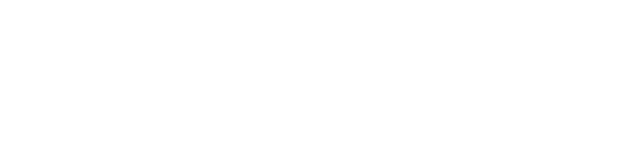
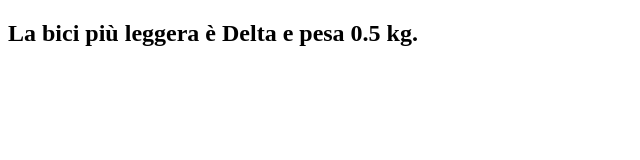
Before and after one commit to marcomazzotti/js-snack-es6, a plain HTML site: page snack1/index.html in a window 1280 px wide. Shown: the whole page, without its empty margins (0-640 px from the left). Drawn offline with Linux system fonts and the light colour scheme.

Commit message:
Add: snack 1 done

```diff
--- a/snack1/index.html
+++ b/snack1/index.html
@@ -8,6 +8,7 @@
 </head>
 <body>
 
+  <h2 id="result"></h2>
 
   <script src="js/script.js"></script>
 </body>
--- a/snack1/js/script.js
+++ b/snack1/js/script.js
@@ -0,0 +1,33 @@
+const biciArray = [
+  {
+    nome: "Alfa",
+    peso: 1
+  },
+  {
+    nome: "Beta",
+    peso: 3
+  },
+  {
+    nome: "Gamma",
+    peso: 5
+  },
+  {
+    nome: "Delta",
+    peso: 0.5
+  }
+]
+
+const pesi = biciArray.map((item)=>{
+  return item.peso;
+})
+let pesoMinimo = Math.min(...pesi);
+let messaggio = document.getElementById("result");
+const result = biciArray.filter((item)=>{
+  if(pesoMinimo === item.peso){
+    return item.nome;
+  }
+});
+let[object] = result;
+console.log(object);
+let{nome, peso} = object;
+messaggio.innerHTML =`La bici più leggera è ${nome} e pesa ${peso} kg.`;
```
